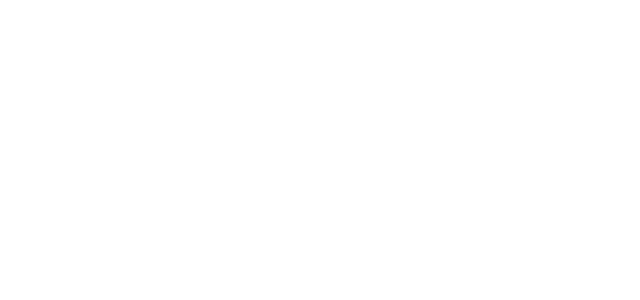
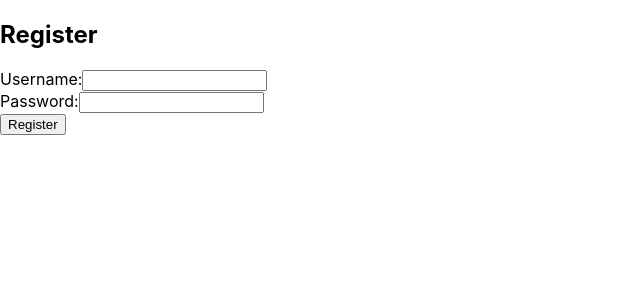
Before and after one commit to codeNitesh/stack-overflow-clone, a React (Create React App) app: page /register in a window 1280 px wide. Before the commit this address had no page. Shown: the top 300 px of the page, without its empty margins (0-640 px from the left). Built offline with nearby package versions, Linux system fonts and the light colour scheme.

Commit message:
🔐 USER LOGIN AND REGISTRATION ADDED

```diff
--- a/src/App.js
+++ b/src/App.js
@@ -1,17 +1,37 @@
-import React from "react";
-import { BrowserRouter as Router, Routes, Route } from "react-router-dom";
+import React, { useEffect, useState } from "react";
+import {
+  BrowserRouter as Router,
+  Routes,
+  Route,
+  // Redirect,
+} from "react-router-dom";
+import Login from "./components/auth/login/Login";
+import Register from "./components/auth/register/Register";
 import QuestionList from "./components/questions/questionList/QuestionList";
 import QuestionDetail from "./components/questions/questionDetail/QuestionDetail";
 import AskQuestion from "./components/questions/askQuestion/AskQuestion";
 
 function App() {
+  const [authenticated, setAuthenticated] = useState(false);
+
+  useEffect(() => {
+    // Check if the user is authenticated, e.g., by verifying the token in localStorage
+    const token = localStorage.getItem("token");
+    if (token) {
+      setAuthenticated(true);
+    }
+  }, []);
+
   return (
     <Router>
       <div className="App">
         <Routes>
-          <Route exact path="/" element={<QuestionList />} />
-          <Route path="/questions/:id" element={<QuestionDetail />} />
-          <Route path="/ask" element={<AskQuestion />} />
+          <Route path="/login" element={<Login />} />
+          <Route path="/register" element={<Register />} />
+
+          <Route exact path="/app" element={<QuestionList />} />
+          <Route path="/app/questions/:id" element={<QuestionDetail />} />
+          <Route path="/app/ask" element={<AskQuestion />} />
         </Routes>
       </div>
     </Router>
--- a/src/components/auth/login/Login.js
+++ b/src/components/auth/login/Login.js
@@ -1,12 +1,57 @@
-import React, { useEffect, useState } from "react";
+import React, { useState } from "react";
 import axios from "axios";
 
 function Login() {
+  const [username, setUsername] = useState("");
+  const [password, setPassword] = useState("");
 
-  useEffect(() => {
-  }, []);
+  const handleSubmit = (e) => {
+    e.preventDefault();
 
-  return <div>{"Login"}</div>;
+    const data = {
+      username,
+      password,
+    };
+
+    axios
+      .post("http://localhost:3000/auth/login", data)
+      .then((response) => {
+        const { apiToken } = response.data;
+        localStorage.setItem("token", apiToken);
+
+        window.location.href = "/app";
+      })
+      .catch((error) => {
+        console.error("Login error:", error);
+      });
+  };
+
+  return (
+    <div>
+      <h2>Login</h2>
+      <form onSubmit={handleSubmit}>
+        <div>
+          <label>Username:</label>
+          <input
+            type="text"
+            value={username}
+            onChange={(e) => setUsername(e.target.value)}
+            required
+          />
+        </div>
+        <div>
+          <label>Password:</label>
+          <input
+            type="password"
+            value={password}
+            onChange={(e) => setPassword(e.target.value)}
+            required
+          />
+        </div>
+        <button type="submit">Login</button>
+      </form>
+    </div>
+  );
 }
 
 export default Login;
--- a/src/components/auth/register/Register.js
+++ b/src/components/auth/register/Register.js
@@ -1,10 +1,62 @@
-import React, { useEffect, useState } from "react";
+import React, { useState, useEffect } from "react";
 import axios from "axios";
 
 function Register() {
-  useEffect(() => {}, []);
+  const [username, setUsername] = useState("");
+  const [password, setPassword] = useState("");
+  const [registrationSuccessful, setRegistrationSuccessful] = useState(false);
 
-  return <div>{"Register"}</div>;
+  const handleSubmit = (e) => {
+    e.preventDefault();
+
+    const data = {
+      username,
+      password,
+    };
+
+    axios
+      .post("http://localhost:3000/auth/register", data)
+      .then((response) => {
+        setRegistrationSuccessful(true);
+        console.log("Registered successfully");
+      })
+      .catch((error) => {
+        console.error("Registration error:", error);
+      });
+  };
+
+  useEffect(() => {
+    if (registrationSuccessful) {
+      window.location.href = 'login';
+    }
+  }, [registrationSuccessful]);
+
+  return (
+    <div>
+      <h2>Register</h2>
+      <form onSubmit={handleSubmit}>
+        <div>
+          <label>Username:</label>
+          <input
+            type="text"
+            value={username}
+            onChange={(e) => setUsername(e.target.value)}
+            required
+          />
+        </div>
+        <div>
+          <label>Password:</label>
+          <input
+            type="password"
+            value={password}
+            onChange={(e) => setPassword(e.target.value)}
+            required
+          />
+        </div>
+        <button type="submit">Register</button>
+      </form>
+    </div>
+  );
 }
 
 export default Register;
```
